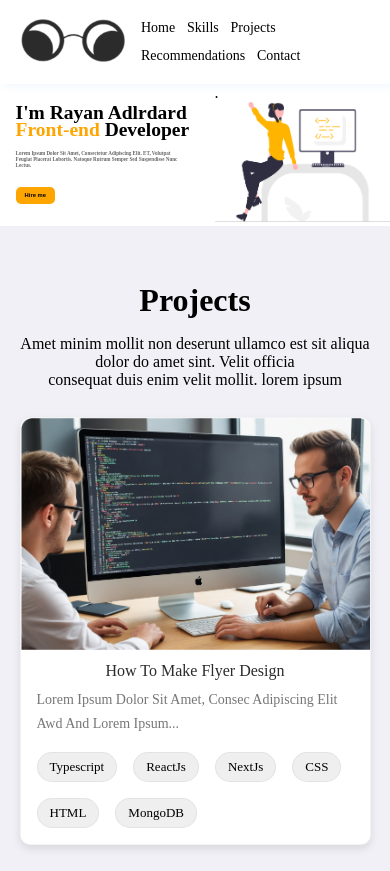
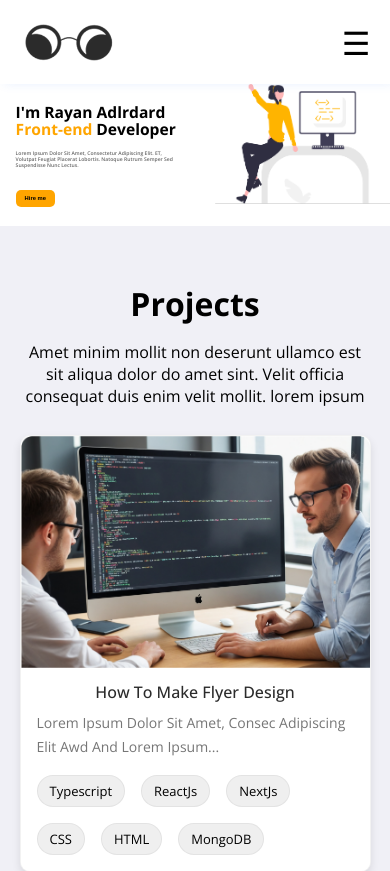
Before and after one commit to iim-amit/JTG, a plain HTML site: page index.html in a window 390 px wide. Shown: the top 871 px of the page. Drawn offline with nearby package versions, Linux system fonts and the light colour scheme; some icons are missing.

Commit message:
hamburger initialised

```diff
--- a/css/style.css
+++ b/css/style.css
@@ -6,10 +6,15 @@
     margin: 0;
     padding: 0;
     box-sizing: border-box;
+
 }
+
+
 
 body {
     background-color: #F0F0F6;
+    font-family: 'Open Sans', sans-serif;
+    font-weight: 400;
 }
 
 .card-tags {
@@ -50,11 +55,32 @@ body {
     z-index: 1000;
 }
 
-.nav-logo img {
+/* .nav-logo img {
     height: 80%;
     width: 90%;
     padding: 0.5vw 0.5vw;
+} */
+ .nav-logo {
+  display: flex;
+  align-items: center;
+  justify-content: center;
+  height: 80%;
+
+  padding: 0.5vw 0.5vw;
 }
+
+.nav-logo img {
+  max-height: 8vh;
+  width: auto;
+  padding: 0.5vw;
+  object-fit: contain;
+  transition: all 0.3s ease;
+}
+.nav-logo img:hover {
+  transform: scale(1.05);
+  filter: drop-shadow(0 2px 4px rgba(0,0,0,0.2));
+}
+
 
 .nav-menu {
     display: flex;
@@ -68,10 +94,17 @@ body {
 }
 
 .nav-menu a{
+    display: block;
     color: #000;
     text-decoration: none;
     cursor: pointer;
 }
+.hamburger {
+  display: none;
+  font-size: 2rem;
+  cursor: pointer;
+}
+
 
 .nav h2 {
     font-size: 2vw;
@@ -100,7 +133,7 @@ body {
 }
 
 .left h1 {
-    font-size: 5vw;
+    font-size: 4vw;
     line-height: 4.4vw;
 
 }
@@ -259,8 +292,33 @@ body {
   color: #888;
 }
 
+@media (max-width: 600px) {
 
-@media (max-width: 700px) {
+  .nav-menu {
+    display: none;
+    flex-direction: column;
+    position: absolute;
+    top: 10vh; /* Just below the fixed nav */
+    right: 4vw;
+    background-color: #fff;
+    box-shadow: 0 4px 8px rgba(0,0,0,0.1);
+    padding: 1vw;
+    z-index: 999; /* Ensure it is above other content if needed */
+  }
+
+  .hamburger {
+    display: block;
+  }
+  .nav-logo img {
+    max-height: 6vh;     /* slightly smaller logo for mobile */
+    padding: 1vw;         /* a bit more padding for spacing */
+  }
+
+  .nav-logo {
+    justify-content: flex-start; /* or center if you prefer */
+  }
+
+
     .nav {
         padding: 0 5vw;
     }
@@ -273,8 +331,5 @@ body {
         font-size: 3vw;
     }
 
-    .nav-menu {
-        gap: 3vw;
-        flex-wrap: wrap;
-    }
+
 }
--- a/index.html
+++ b/index.html
@@ -10,6 +10,7 @@
     <link href='https://cdn.boxicons.com/fonts/brands/boxicons-brands.min.css' rel='stylesheet'>
     <link rel="stylesheet" href="https://cdnjs.cloudflare.com/ajax/libs/slick-carousel/1.8.1/slick.min.css" />
     <link rel="stylesheet" href="https://cdnjs.cloudflare.com/ajax/libs/slick-carousel/1.8.1/slick-theme.min.css" />
+    <style> @import url('https://fonts.googleapis.com/css2?family=Open+Sans:ital,wght@0,300..800;1,300..800&family=Outfit:wght@100..900&display=swap'); </style>
 </head>
 
 <body>
@@ -19,12 +20,15 @@
                 <div class="nav-logo">
                     <img src="assets/logo.png" alt="">
                 </div>
-                <div class=" nav-menu">
+                <div class=" nav-menu" id="navMenu">
                     <li><a href="#home">Home</a></li>
                     <li><a href="#skills">Skills</a></li>
                     <li><a href="#projects">Projects</a></li>
                     <li><a href="#recommendations">Recommendations</a></li>
                     <li><a href="#contact">Contact</a></li>
+                </div>
+                <div class="hamburger" id="hamburger">
+                &#9776; <!-- Unicode hamburger icon -->
                 </div>
             </div>
 
@@ -36,7 +40,7 @@
                     <button>Hire me<i class='bx  bx-arrow-right-stroke'></i> </button>
 
                 </div>
-                <div class="right">.
+                <div class="right">
                     <img src="assets/image.png" alt="">
                 </div>
             </div>
--- a/index.js
+++ b/index.js
@@ -1,3 +1,13 @@
+document.getElementById('hamburger').addEventListener('click', function() {
+  const navMenu = document.getElementById('navMenu');
+  // Toggle between 'block' and 'none'
+  if (navMenu.style.display === 'block') {
+    navMenu.style.display = 'none';
+  } else {
+    navMenu.style.display = 'block';
+  }
+});
+
 function loadProjectCards() {
   fetch('./html/project-card.html')
     .then(res => res.text())
```
